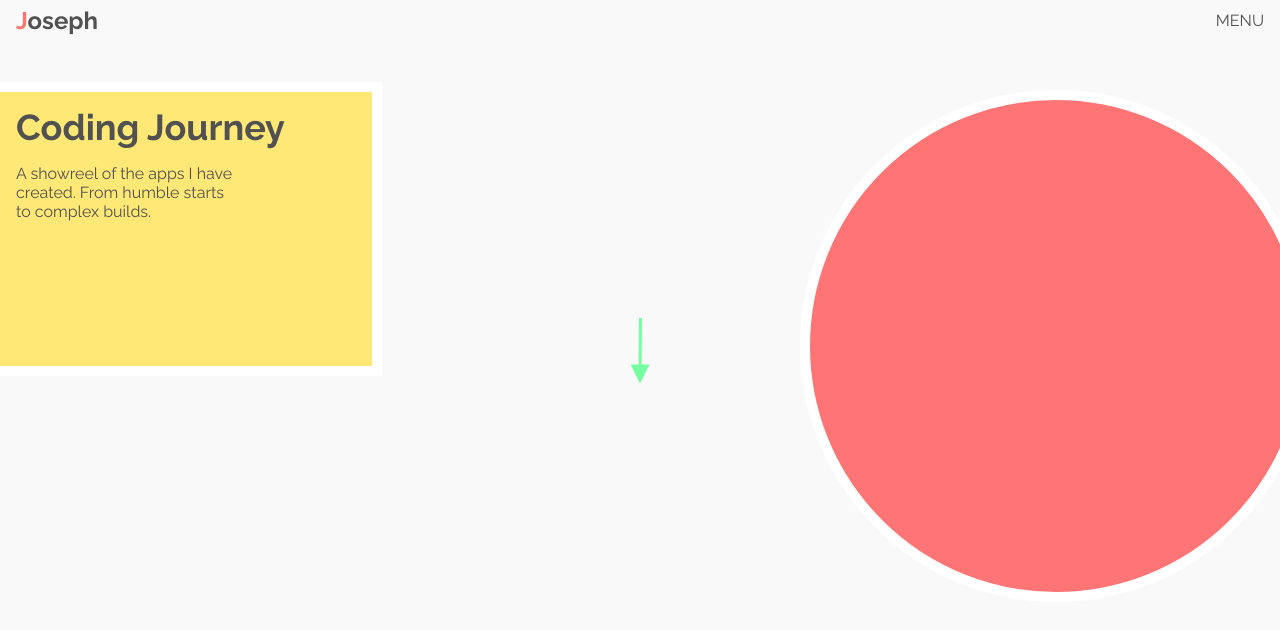
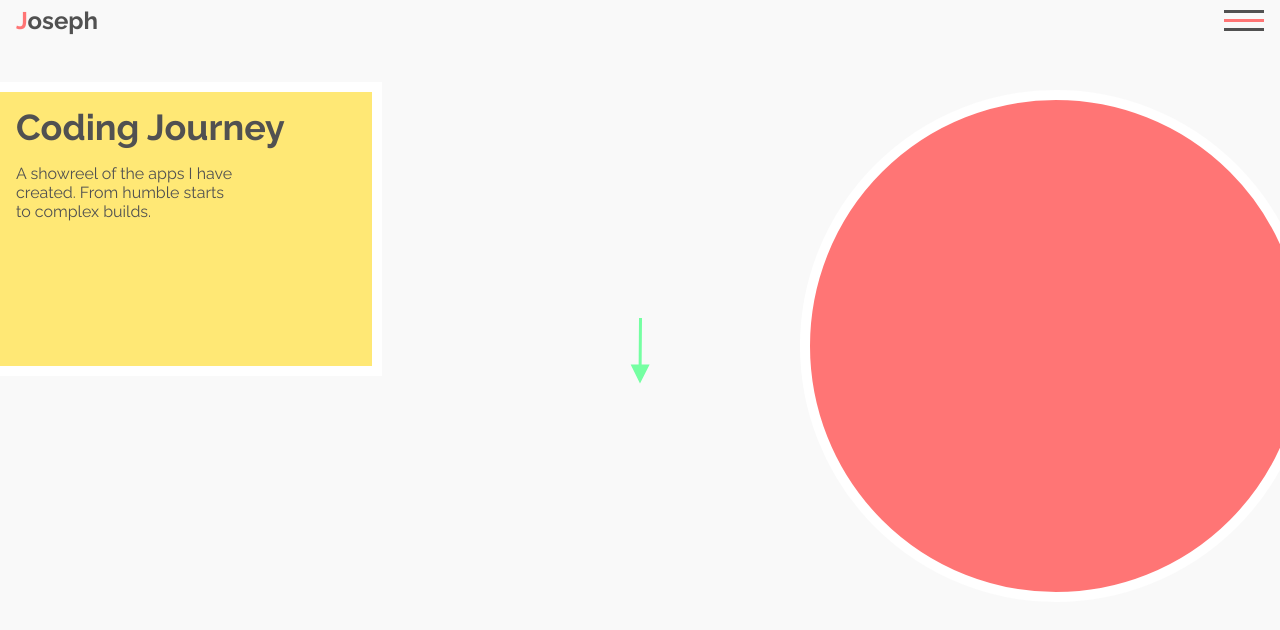
Before and after one commit to josephclander/portfolio-jan2021, a website: page app/index.html in a window 1280 px wide. Drawn offline with nearby package versions, Linux system fonts and the light colour scheme; files that its build step writes are made by us from their sources.

Commit message:
Add buger-menu icon

```diff
--- a/app/index.html
+++ b/app/index.html
@@ -21,7 +21,13 @@
       <div class="header__logo">
         <h2><span>J</span>oseph</h2>
       </div>
-      <nav class="nav"><div class="burger-menu">MENU</div></nav>
+      <nav class="nav">
+        <button class="burger-menu">
+          <div class="burger-menu__bar"></div>
+          <div class="burger-menu__bar"></div>
+          <div class="burger-menu__bar"></div>
+        </button>
+      </nav>
     </header>
     <section class="hero">
       <div class="hero__title"><h1>Coding Journey</h1></div>
--- /dev/null
+++ b/app/scss/components/_burger-menu.scss
@@ -0,0 +1,22 @@
+// place this inside a button tag
+.burger-menu {
+  border: none;
+  background-color: transparent;
+  cursor: pointer;
+  display: block;
+
+  &__bar {
+    width: 40px;
+    height: 3px;
+
+    background-color: $black;
+
+    &:nth-child(2) {
+      background-color: $red;
+    }
+
+    &:not(:last-of-type) {
+      margin-bottom: 6px;
+    }
+  }
+}
--- /dev/null
+++ b/app/scss/components/_components.scss
@@ -0,0 +1 @@
+@import 'burger-menu';
--- a/app/scss/style.scss
+++ b/app/scss/style.scss
@@ -1,2 +1,3 @@
 @import 'abstracts/abstracts';
+@import 'components/components';
 @import 'layout/layout';
```
